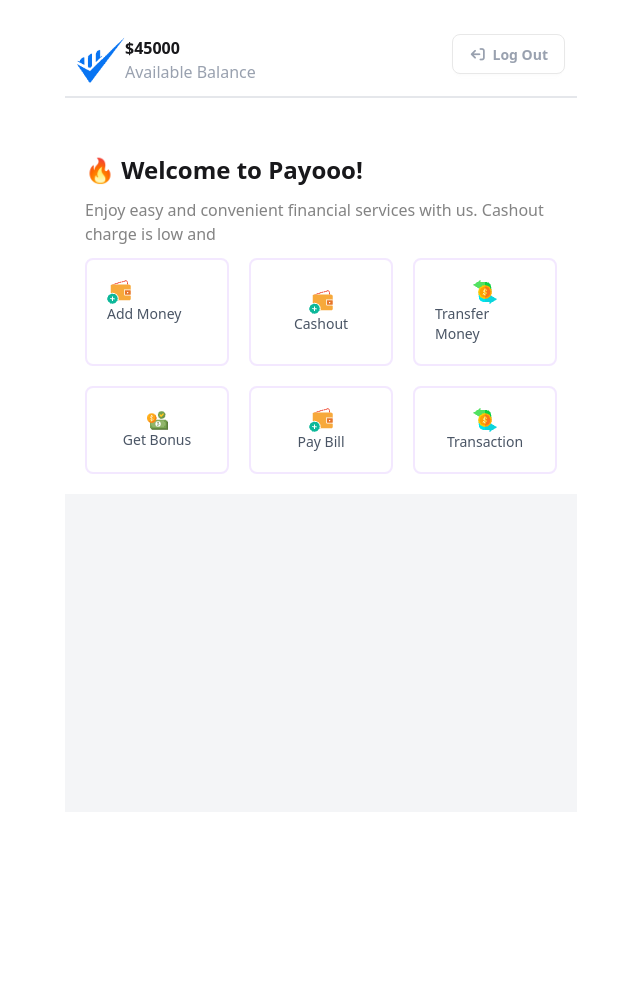
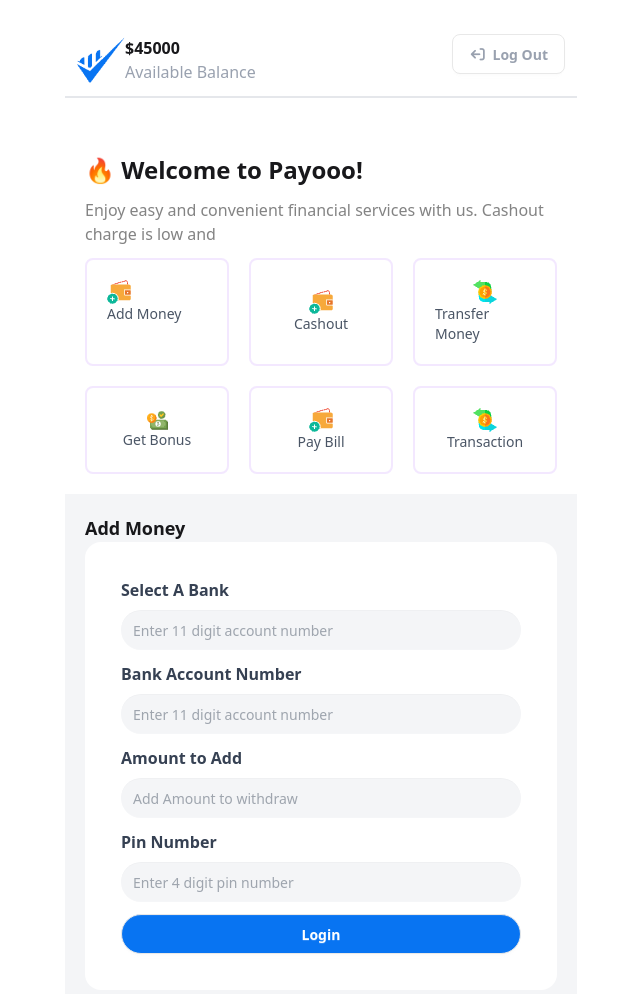
Before and after one commit to LiaJahan/payment, a plain HTML site: page home.html in a window 1280 px wide. Shown: the whole page, without its empty margins (319-959 px from the left). Before the commit the page ends 812 px from the top, so only its background shows below. Drawn offline with nearby package versions, Linux system fonts and the light colour scheme.

Commit message:
still editing home page html

```diff
--- a/home.html
+++ b/home.html
@@ -70,8 +70,32 @@
 
 
     <!-- form part -->
-    <section>
+    <section class="p-5">
+        <h2 class="font-bold text-lg">Add Money</h2>
+        <form class="bg-white p-9 rounded-2xl">
 
+            <div>
+                <p class="font-semibold mb-2 text-gray-700">Select A Bank</p>
+                <input type="text" placeholder="Enter 11 digit account number" class="input w-full text-gray-600 rounded-3xl mb-3 bg-[#f4f5f7] border-none" />
+            </div>
+
+            <div>
+                <p class="font-semibold mb-2 text-gray-700">Bank Account Number</p>
+                <input type="text" placeholder="Enter 11 digit account number" class="input w-full text-gray-600 rounded-3xl mb-3 bg-[#f4f5f7] border-none" />
+            </div>
+
+            <div>
+                <p class="font-semibold mb-2 text-gray-700">Amount to Add</p>
+                <input type="text" placeholder="Add Amount to withdraw" class="input w-full mb-3 text-gray-600 rounded-3xl bg-[#f4f5f7] border-none" />
+            </div>
+            <div>
+                <p class="font-semibold mb-2 text-gray-700">Pin Number</p>
+                <input type="text" placeholder="Enter 4 digit pin number" class="input w-full text-gray-600 rounded-3xl mb-3 bg-[#f4f5f7] border-none" />
+            </div>
+
+
+            <button id="index-button" class="btn bg-[#0874F2] text-white rounded-3xl w-full ">Login</button>
+        </form>
     </section>
 </body>
 </html>
```
